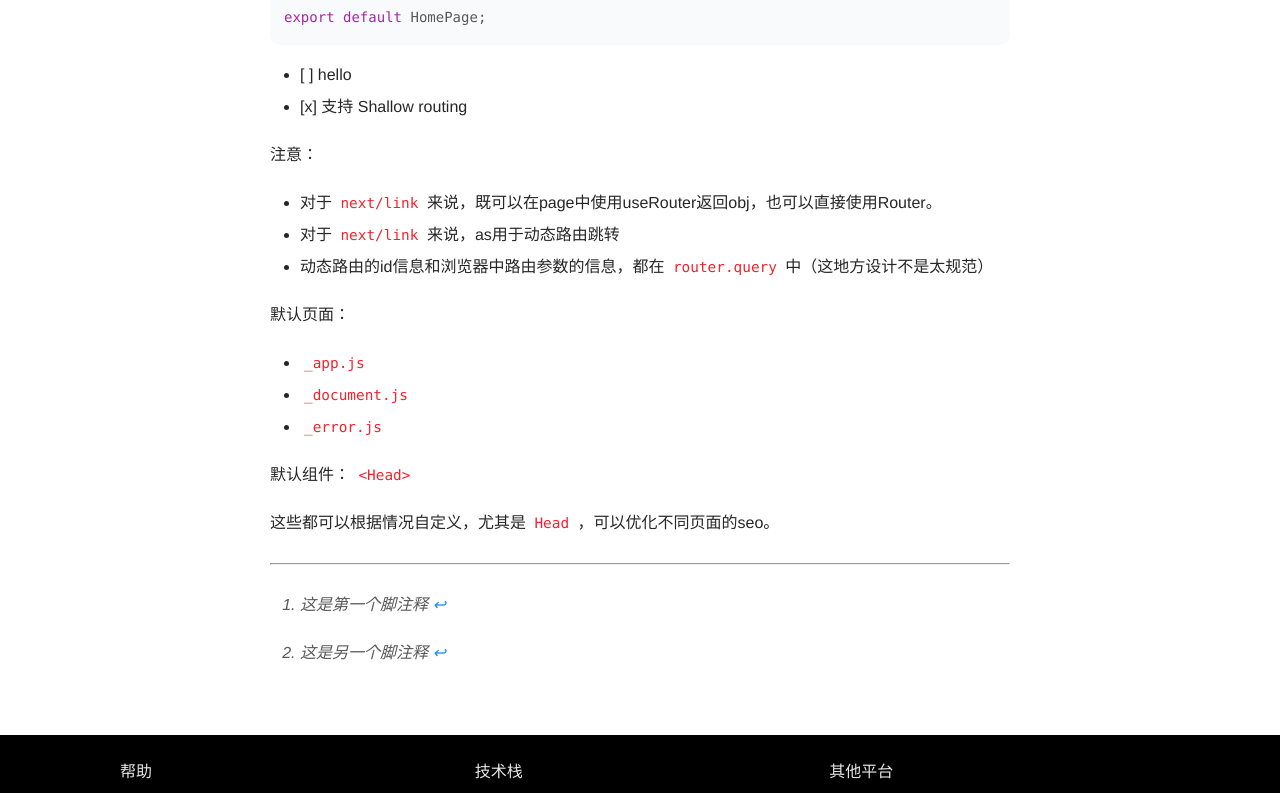
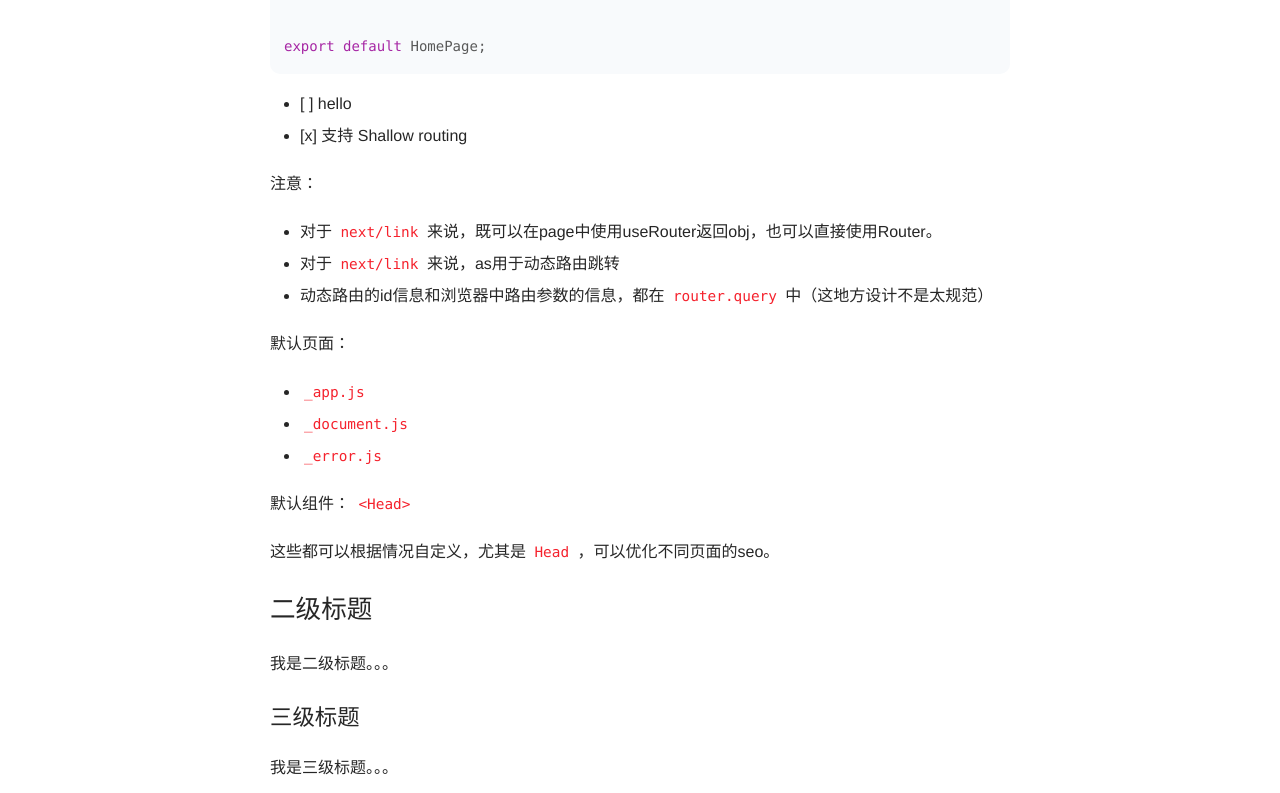
Before and after one commit to dongyuanxin/cloudpress, a Next.js app in the folder frontend/: page /blog in a window 1280 px wide. Shown: the part 2004-2797 px from the top of the page. Built offline with nearby package versions, Linux system fonts and the light colour scheme; what markdown-it-anchor, markdown-it-checkbox, markdown-it-container, markdown-it-inline-comments would draw is missing.

Commit message:
fix(markdown): 调整h1-h6标题、table、img、脚注相关样式 (#1)

```diff
--- a/frontend/mock/passage.js
+++ b/frontend/mock/passage.js
@@ -100,6 +100,30 @@ export default HomePage;
 
 这些都可以根据情况自定义，尤其是 \`Head\` ，可以优化不同页面的seo。
 
+## 二级标题
+
+我是二级标题。。。
+
+### 三级标题
+
+我是三级标题。。。
+
+#### 四级标题
+
+我是四级标题。。。
+
+##### 五级标题
+
+我是五级标题。。。
+
+| 名称 | 属性 |
+| -- | -- |
+| 董 | 沅鑫 |
+| 唱哼哼 | 常恒恒 |
+| right-aligned | right-aligned |
+
+![](https://6f66-offcial-site-cms-15fc4b-1258016615.tcb.qcloud.la/hotfix/008.jpg)
+
 `
     }
 }
--- a/frontend/styles/[article].scss
+++ b/frontend/styles/[article].scss
@@ -88,6 +88,30 @@
             }
         }
 
+        h1 {
+            font-size: 2em;
+        }
+
+        h2 {
+            font-size: 1.6em;
+        }
+
+        h3 {
+            font-size: 1.4em;
+        }
+
+        h4 {
+            font-size: 1.2em;
+        }
+
+        h5 {
+            font-size: 1.1em;
+        }
+
+        h6 {
+            font-size: 1em;
+        }
+
         sup {
             padding: 0 3px;
             a {
@@ -129,9 +153,69 @@
             }
         }
 
+        img {
+            display: block;
+            margin: 25px auto;
+            max-width: 100%;
+            height: auto;
+            border: 0;
+            border-radius: 5px;
+        }
+
+        table {
+            border-collapse: collapse;
+            margin: 16px 0;
+            display: block;
+            overflow-x: auto;
+            box-sizing: border-box;
+            border-spacing: 2px;
+            border-color: grey;
+
+            thead {
+                display: table-header-group;
+                vertical-align: middle;
+                border-color: inherit;
+                // background-color: #f8fafc;
+                background-color: #f5f5f5;
+            }
+
+            tbody {
+                tr:hover {
+                    background-color: #f8fafc;
+                }
+            }
+
+            tr {
+                border-top: 1px solid #dfe2e5;
+            }
+
+            td, th {
+                border: 1px solid #dfe2e5;
+                padding: .6em 1em;
+            }
+        }
+
         hr.footnotes-sep {
-            margin: 24px 0;
+            margin: 48px 0 36px;
             border-color: #f0f0f0;
+            position: relative;
+            z-index: 0;
+
+            &::before {
+                content: '本文脚注';
+                position: absolute;
+                top: 0;
+                left: 16px;
+                display: inline-block;
+                transform: translateY(-50%);
+                z-index: 1;
+                padding: 0 16px;
+                background: white;
+                color: rgba(0,0,0,.85);
+                font-weight: 500;
+                font-size: 1.1em;
+                font-style: italic;
+            }
         }
 
         section.footnotes {
```
